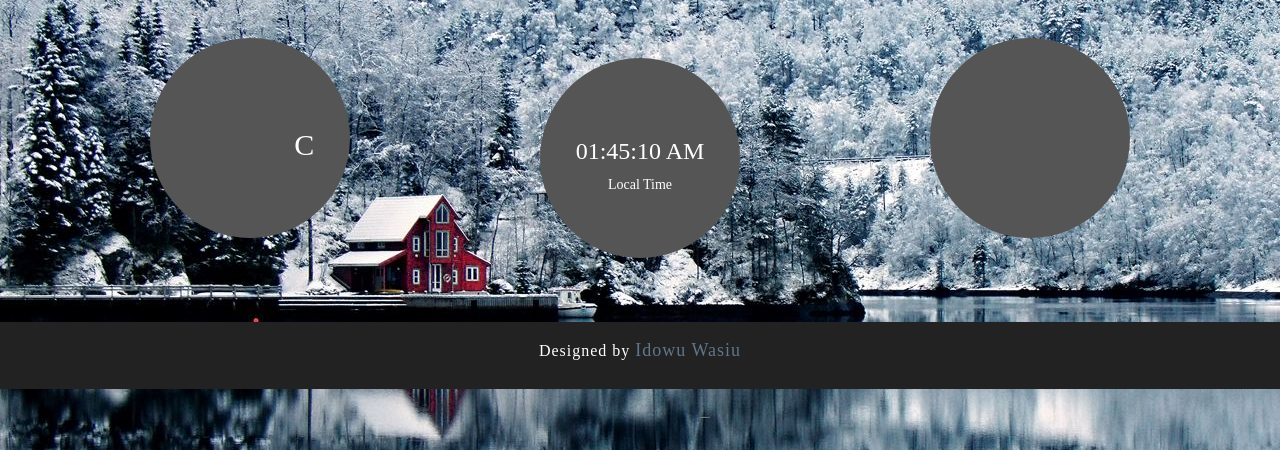
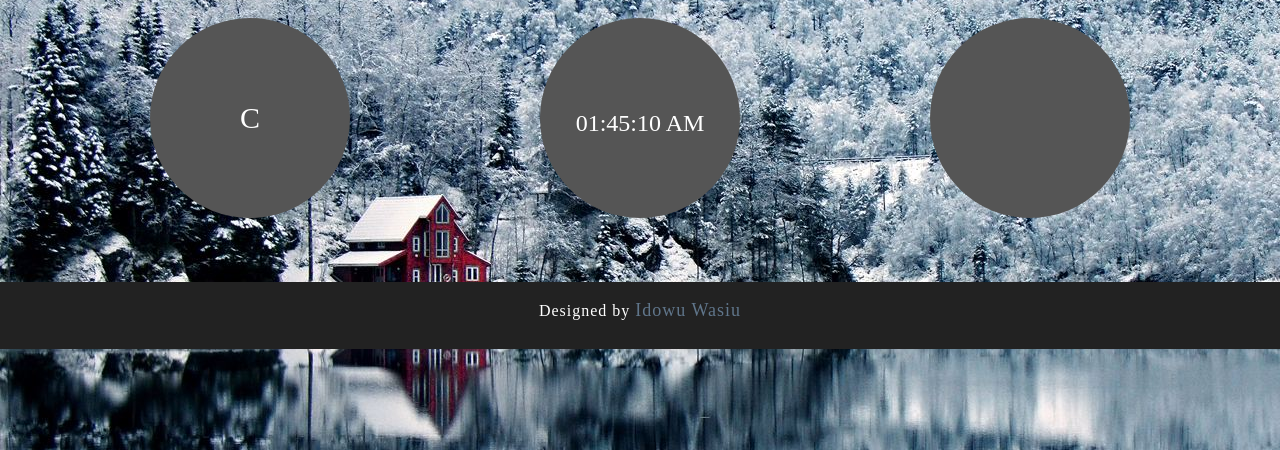
Before and after one commit to Hoxtygen/Local-Weather, a plain HTML site: page www/newIndex.html in a window 1280 px wide. Shown: the part 350-800 px from the top of the page. Drawn offline with Linux system fonts and the light colour scheme.

Commit message:
Refactored the design

```diff
--- a/www/js/newjs.js
+++ b/www/js/newjs.js
@@ -13,34 +13,36 @@ window.onload = function () {
             console.log(stringified)
             var location = document.getElementById('location')
             location.innerHTML = stringified.name + ', ' + stringified.sys.country
-            var temp = document.getElementById('temperature')
-            temp.innerHTML = (stringified.main.temp).toFixed(0) + '&#176;'
-            var weatherCondition = document.getElementById('weather-condition')
-            weatherCondition.innerHTML = stringified.weather[0].description
-            var celsius = (stringified.main.temp).toFixed(0);
-            var btn = document.getElementById("btn");
-            var temp1 = convertToF(celsius);
+            // var img = document.createElement('img');
+            // img.src = 'stringified.weather[0].icon';
+            document.getElementById('image-container').innerHTML = "<img src = 'stringified.weather[0].icon'>";
+            var temp = document.getElementById('temperature');
+            temp.innerHTML = (stringified.main.temp).toFixed(0) + '&#176;';
+            var weatherCondition = document.getElementById('weather-condition');
+            weatherCondition.innerHTML = stringified.weather[0].description;
+            var celsius = (stringified.main.temp).toFixed(0)
+            var btn = document.getElementById('btn')
+            var temp1 = convertToF(celsius)
 
             function convertToF (celsius) {
-              var fahrenheit;
+              var fahrenheit
               // Only change code below this line
-              fahrenheit = (celsius * 9 / 5) + 32;
+              fahrenheit = (celsius * 9 / 5) + 32
 
               // Only change code above this line
-              return fahrenheit + "&#176;";
+              return fahrenheit + '&#176;'
             }
-            convertToF(celsius);
+            convertToF(celsius)
 
             btn.onclick = function () {
-              if (btn.innerText === "C") {
-                btn.innerText = "F";
-                temp.innerHTML = temp1;
+              if (btn.innerText === 'C') {
+                btn.innerText = 'F'
+                temp.innerHTML = temp1
               }   else {
-                btn.innerText = "F";
-                btn.innerHTML = temp;
+                btn.innerText = 'F'
+                btn.innerHTML = temp
               }
             }
-
           } else {
             console.log("Error: Can't get any data from that source")
           }
@@ -80,3 +82,6 @@ window.onload = function () {
 /*
 Find out how to make the returned icon the source of the image.
 */
+/* var img = document.createElement("img")
+img.src = ""
+document.getElementById("image-container").appendChild(img); */
--- a/www/newIndex.html
+++ b/www/newIndex.html
@@ -47,7 +47,7 @@
 						<div class="wrapper">
 							<div class="info-box center-block">
 								<span id="temperature"></span>
-								<button type="button" id="btn" class="btn">C</button>
+								<button type="button" id="btn">C</button>
 							</div>
 						</div><!--wrapper ends-->
 					</div>
@@ -55,15 +55,15 @@
 						<div class="wrapper">
 							<div class="info-box center-block">
 								<h3 id="time">Information Box</h3>
-								<p>Local Time</p>
+								<!-- <p>Local Time</p> -->
 							</div>
 						</div><!--wrapper ends-->
 					</div>
 					<div class="col-md-4">
 						<div class="wrapper">
 							<div class="info-box center-block">
-								<div>
-									<img src="#" alt="" id="image">
+								<div id="image-container">
+									<!-- <img src="#" alt="" id="image"> -->
 								</div>
 								<h3 id="weather-condition"></h3>
 							</div>
--- a/www/newstyle.css
+++ b/www/newstyle.css
@@ -25,12 +25,11 @@ p 			{
 
 .wrapper .center-block span#temperature 		{
 	display: inline-block;
-	padding-top: 80px;
 	font-size: 30px;
 }
 
 
-.wrapper .center-block button 			{
+/* .wrapper .center-block button 			{
 	font-size: 30px;
 	background: transparent;
 	border: none;
@@ -41,10 +40,16 @@ p 			{
 	position: absolute;
 	top: 47%;
 	left: 57%;
+} */
+
+button 		{
+	border: none;
+	padding: 10px;
+	background: transparent;
+	font-size: 30px;
 }
 
-.wrapper {
-	 /* border: 1px solid #fff;  */
+ .wrapper {
 	margin-top: 25px;
 	padding-top: 8px;
 	padding-bottom: 8px;
@@ -58,11 +63,14 @@ p 			{
 	/* background: #00b230; */
 	background: #555;
 	text-align: center;
+	display: flex;
+	justify-content: center;
+	align-items: center;
 }
 
-.info-box h3, .info-box h2 {
+/* .info-box h3, .info-box h2 {
 	padding-top: 80px;
-}
+} */
 
 #wrapper 		{
 	border: 2px solid magenta;
```
Lines whose indentation alone changed are shown as unchanged.
